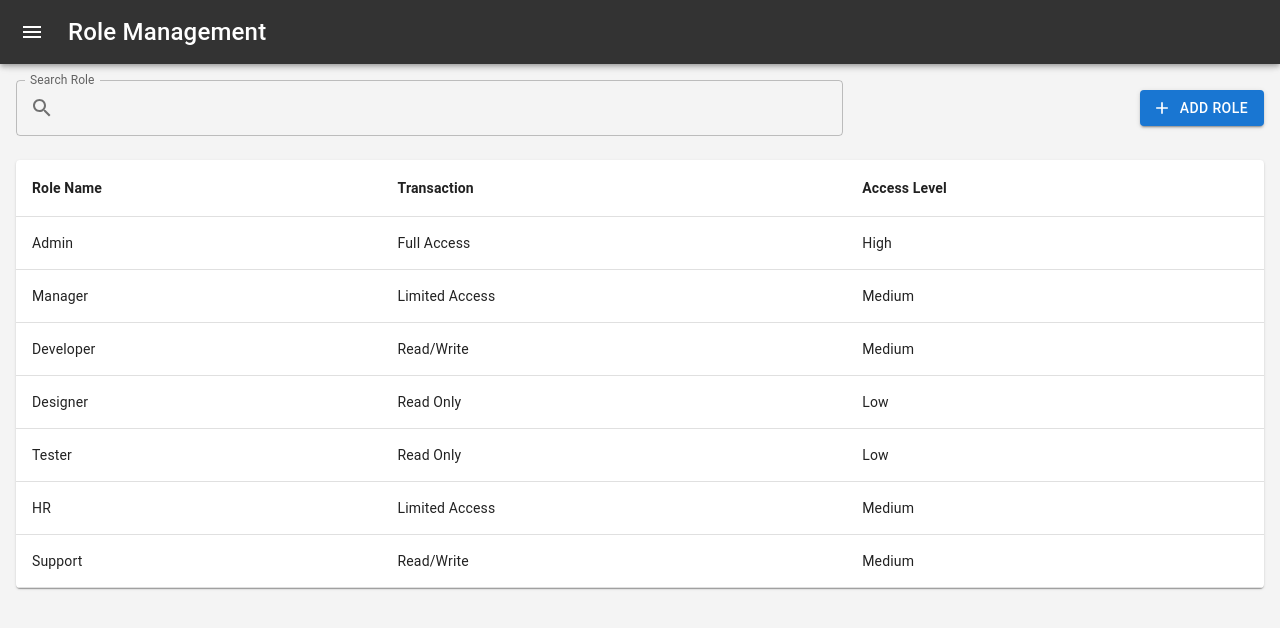
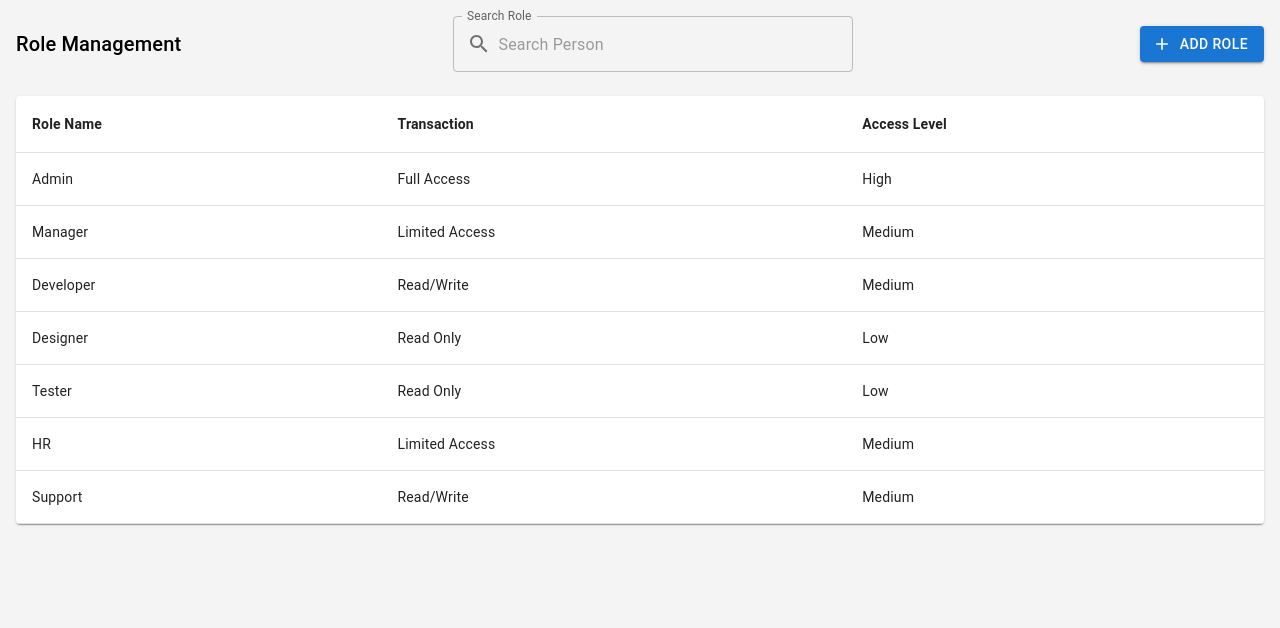
Before and after one commit to Lars1156/mypage, a React (Create React App) app: page /roles in a window 1280 px wide. Shown: the top 628 px of the page. Built offline with nearby package versions, Linux system fonts and the light colour scheme.

Commit message:
add the Changes On the role Management

```diff
--- a/src/components/RoleManagement.jsx
+++ b/src/components/RoleManagement.jsx
@@ -1,13 +1,8 @@
 import React, { useState } from 'react';
 import {
-  AppBar,
-  Toolbar,
-  Typography,
   Box,
-  IconButton,
   TextField,
   Button,
-  Grid,
   Table,
   TableBody,
   TableCell,
@@ -16,9 +11,9 @@ import {
   TableRow,
   Paper,
   InputAdornment,
+  Typography,
 } from '@mui/material';
 import {
-  Menu as MenuIcon,
   Add as AddIcon,
   Search as SearchIcon,
 } from '@mui/icons-material';
@@ -44,29 +39,22 @@ function RoleManagement() {
 
   return (
     <div>
-      {/* AppBar */}
-      <AppBar position="sticky" sx={{ backgroundColor: '#333' }}>
-        <Toolbar>
-          <IconButton color="inherit" edge="start" sx={{ mr: 2 }}>
-            <MenuIcon />
-          </IconButton>
-          <Typography variant="h6" sx={{ flexGrow: 1, fontSize: '1.5rem' }}>
+      {/* Main Content Area */}
+      <Box sx={{ padding: '16px', backgroundColor: '#f4f4f4', minHeight: '100vh' }}>
+        <Box
+          sx={{ display: 'flex', justifyContent: 'space-between', alignItems: 'center' ,  marginBottom: 3, }}
+
+        >
+            <Typography variant='h6'>
                 Role Management
             </Typography>
-        </Toolbar>
-      </AppBar>
-
-      {/* Main Content Area */}
-      <Box sx={{ padding: '16px', backgroundColor: '#f4f4f4', height: '100vh' }}>
-        {/* Header with Search and Add Role Button */}
-        <Grid container spacing={2} alignItems="center" sx={{ marginBottom: 3 }}>
-          <Grid item xs={12} sm={8}>
           <TextField
-              fullWidth
+             placeholder='Search Person '
             label="Search Role"
             variant="outlined"
             value={searchQuery}
             onChange={(e) => setSearchQuery(e.target.value)}
+            sx={{ width:'400px', marginRight: 2 }}
             InputProps={{
               startAdornment: (
                 <InputAdornment position="start">
@@ -75,8 +63,6 @@ function RoleManagement() {
               ),
             }}
           />
-          </Grid>
-          <Grid item xs={12} sm={4} sx={{ display: 'flex', justifyContent: 'flex-end' }}>
           <Button
             variant="contained"
             color="primary"
@@ -85,8 +71,7 @@ function RoleManagement() {
           >
             Add Role
           </Button>
-          </Grid>
-        </Grid>
+        </Box>
 
         {/* Table for Roles */}
         <TableContainer component={Paper}>
```
Lines whose indentation alone changed are shown as unchanged.
